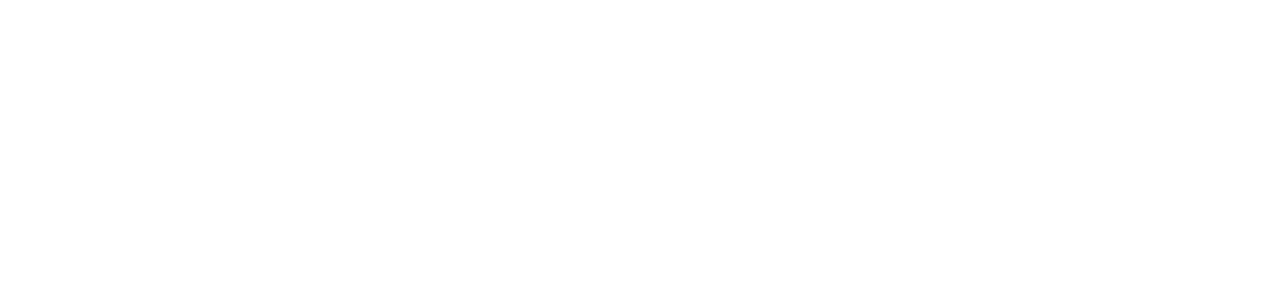
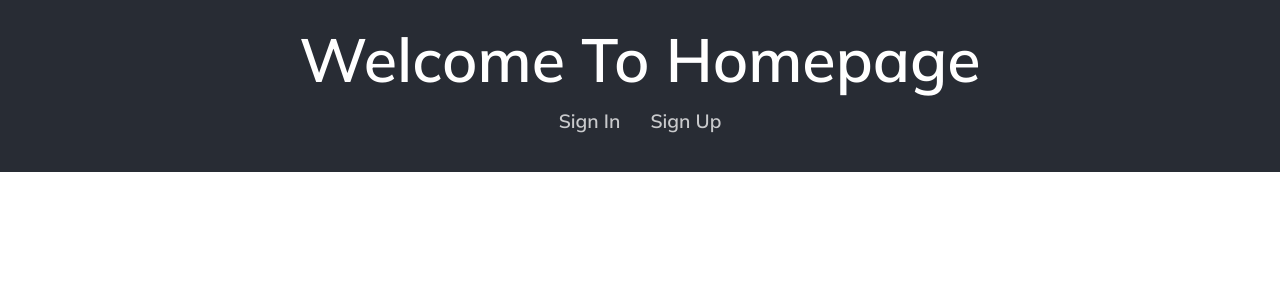
Before and after one commit to MAbdurahman/bs-use-reducer-validation, a React (Vite) app: page /home in a window 1280 px wide. Before the commit this address had no page. Shown: the top 300 px of the page. Built offline with nearby package versions, Linux system fonts and the light colour scheme.

Commit message:
Add HomePage.jsx and routes to it

```diff
--- a/src/Auth/SignIn/index.jsx
+++ b/src/Auth/SignIn/index.jsx
@@ -6,11 +6,13 @@ import {validateEmailAndPassword} from '../../assets/utils/functionsUtils';
 import {toast} from 'react-toastify';
 import styles from './SignIn.module.css';
 import {ACTIONS, initialState, signInReducer} from './signInReducer.js';
+import {useNavigate} from 'react-router-dom';
 
 
 export default function SignIn() {
    const [state, dispatch] = useReducer(signInReducer, initialState);
    const [isShowing, setIsShowing] = useState(false);
+   const navigate = useNavigate();
 
    const togglePasswordIsShowing = () => {
       setIsShowing(!isShowing);
@@ -27,6 +29,10 @@ export default function SignIn() {
          }
 
          toast.success('User successfully signed in!');
+         setTimeout(()=> {
+            dispatch({type: ACTIONS.RESET_FORM});
+            navigate('/home');
+         }, 3000);
 
       } catch(err) {
          toast.error(err.message);
--- a/src/Auth/SignIn/signInReducer.js
+++ b/src/Auth/SignIn/signInReducer.js
@@ -2,6 +2,7 @@
 export const ACTIONS = {
    EMAIL_CHANGE: "EMAIL_CHANGE",
    PASSWORD_CHANGE: "PASSWORD_CHANGE",
+   RESET_FORM: "RESET_FORM"
 }
 
 export const initialState = {
@@ -43,6 +44,9 @@ export const signInReducer = (state = initialState, action) => {
             }
          };
 
+      case ACTIONS.RESET_FORM:
+         return initialState;
+
       default:
          return state;
    }
--- /dev/null
+++ b/src/Pages/Home/Home.module.css
@@ -0,0 +1,40 @@
+
+.home {
+   position: relative;
+   width: 100%;
+   margin: 0;
+   text-align: center;
+}
+
+.home__header {
+   position: fixed;
+   top: 0;
+   left: 0;
+   right: 0;
+   background-color: #282c34;
+   padding: 20px;
+   color: white;
+}
+
+.home__header__nav {
+   list-style-type: none;
+   padding: 0;
+}
+
+.home__header__nav__li {
+   display: inline;
+   margin: 0 15px;
+}
+
+.home__header__nav li a {
+   font-weight: 600;
+   font-size: 1.2rem;
+   color: white;
+}
+
+.home__header__nav li a:hover {
+   text-decoration: underline;
+}
+.home__header__nav li a.active {
+   text-decoration: underline;
+}
--- /dev/null
+++ b/src/Pages/Home/index.jsx
@@ -0,0 +1,20 @@
+import styles from './Home.module.css';
+import {Link} from 'react-router-dom';
+
+
+export default function Home() {
+
+   return (
+      <div className={styles.home}>
+         <header className={styles.home__header}>
+            <h1>Welcome To Homepage</h1>
+            <nav>
+               <ul className={styles.home__header__nav}>
+                  <li className={styles.home__header__nav__li}><Link to='/sign-in' >Sign In</Link></li>
+                  <li className={styles.home__header__nav__li}><Link to='/sign-up'>Sign Up</Link></li>
+               </ul>
+            </nav>
+         </header>
+      </div>
+   );
+}
--- a/src/app/App.jsx
+++ b/src/app/App.jsx
@@ -2,6 +2,7 @@ import React, {Fragment} from 'react';
 import {Routes, Route} from 'react-router-dom';
 import SignUp from '../Auth/SignUp/index.jsx';
 import SignIn from '../Auth/SignIn/index.jsx';
+import Home from '../Pages/Home/index.jsx';
 import {Slide, ToastContainer} from 'react-toastify';
 import 'react-toastify/dist/ReactToastify.css';
 
@@ -13,6 +14,7 @@ export default function App() {
             <Route path='/' element={<SignUp/>}/>
             <Route path='/sign-in' element={<SignIn/>}/>
             <Route path='/sign-up' element={<SignUp/>}/>
+            <Route path='/home' element={<Home/>}/>
          </Routes>
          <ToastContainer
             position="top-right"
```
